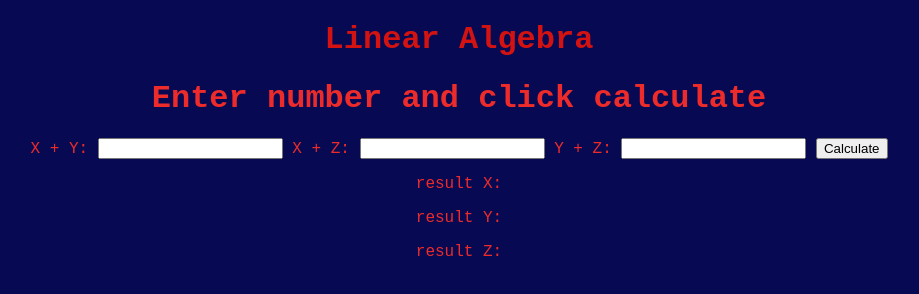
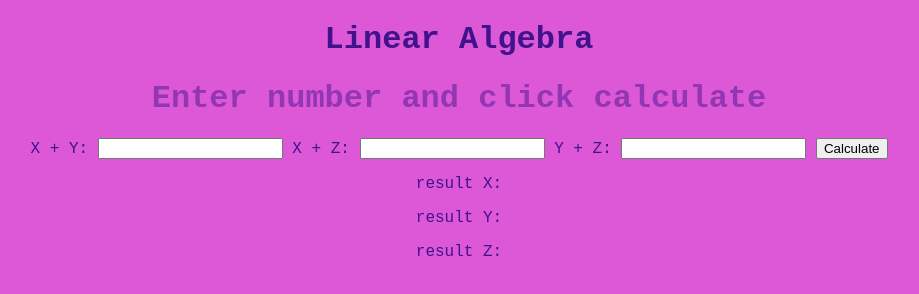
Before and after one commit to RileFileKile/RileFileKile.github.io, a plain HTML site: page index.html in a window 1280 px wide. Shown: the whole page, without its empty margins (181-1100 px from the left). Drawn offline with Linux system fonts and the light colour scheme.

Commit message:
better color scheme v1

```diff
--- a/css/index.css
+++ b/css/index.css
@@ -1,8 +1,8 @@
 h1 {
-    color: #ED2B2A;
+    color: #9336B4;
 }
 html {
-    background-color:#070A52
+    background-color:#DD58D6
 }
 #result {
     color: aliceblue;
@@ -10,8 +10,8 @@ html {
 body {
     text-align: center;
     font-family: 'Courier New', Courier, monospace;
-    color: #ED2B2A
+    color: #40128B
 }
 h1.redish{
-    color:  #D21312
+    color:  #40128B
 }
```
